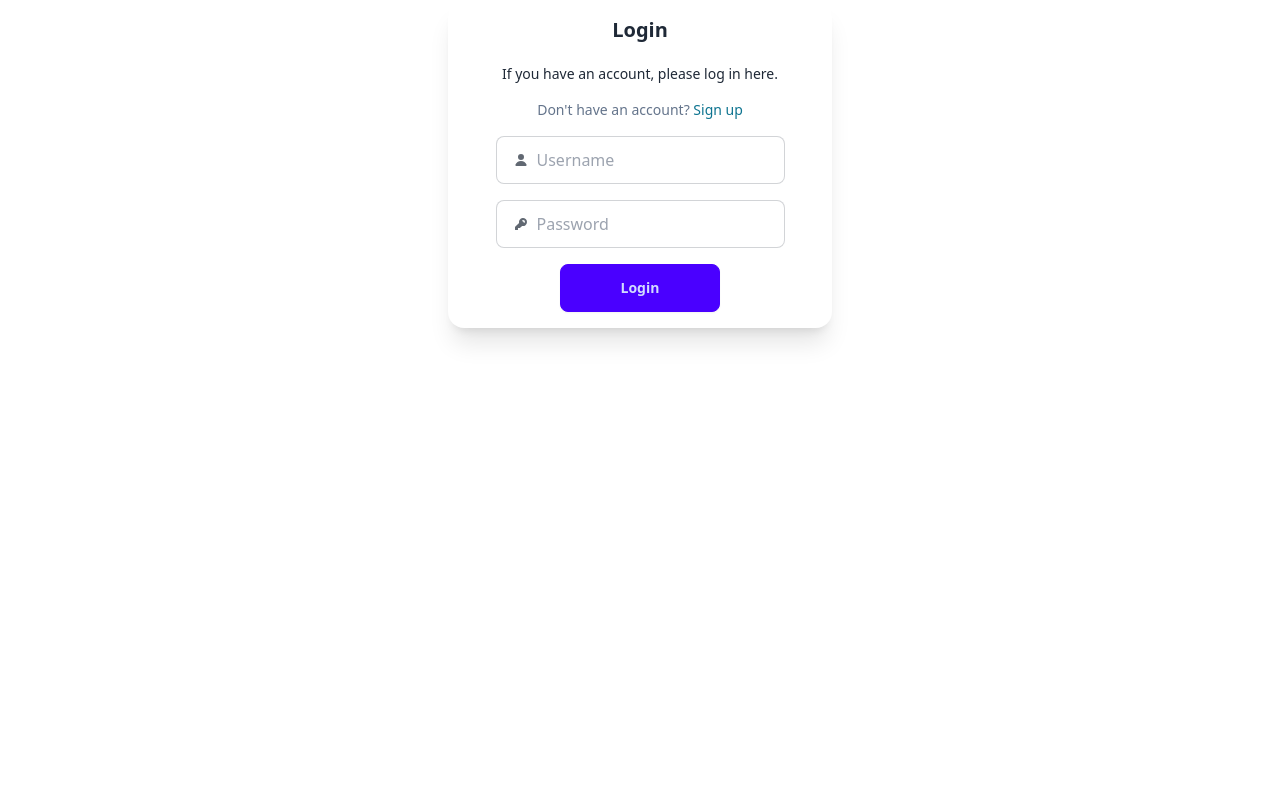
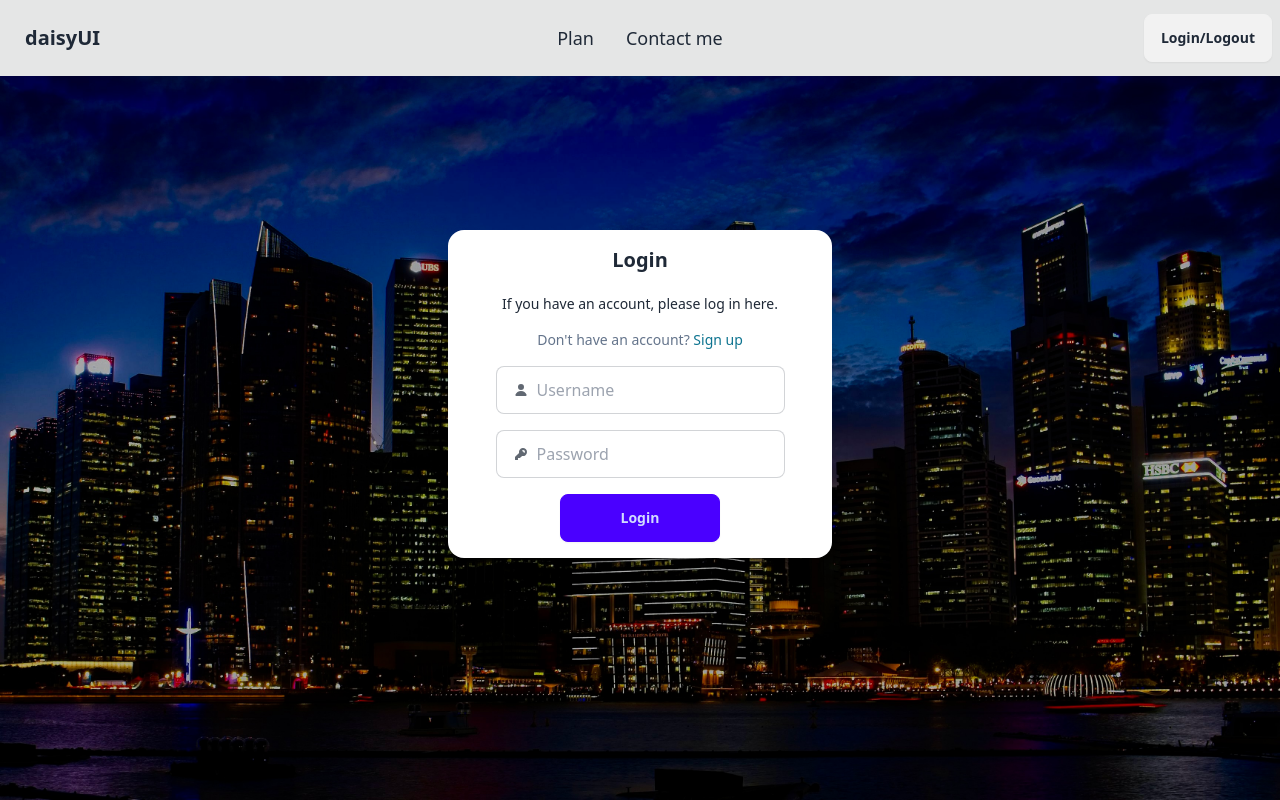
Before and after one commit to EricLi0473/CSCI321, a Flask app: page /login in a window 1280 px wide. Run offline with Flask 3, Linux system fonts and the light colour scheme; some libraries are stand-ins or nearby versions.

Commit message:
JinWei upload, user page and admin page, not complete yet

```diff
--- a/templates/system/login.html
+++ b/templates/system/login.html
@@ -5,10 +5,46 @@
     <meta name="viewport" content="width=device-width, initial-scale=1.0" />
     <link href="https://cdn.jsdelivr.net/npm/daisyui@4.12.2/dist/full.min.css" rel="stylesheet" type="text/css" />
     <script src="https://cdn.tailwindcss.com"></script>
+    <script src="https://cdn.jsdelivr.net/npm/vue@2/dist/vue.js"></script>
+    <script src="https://cdn.jsdelivr.net/npm/axios/dist/axios.min.js"></script>
     <title>login</title>
   </head>
+  <header>
+      <div class="navbar bg-base-100 border-solid bg-base-300">
+  <div class="navbar-start">
+    <div class="dropdown">
+      <div tabindex="0" role="button" class="btn btn-ghost lg:hidden">
+        <svg xmlns="http://www.w3.org/2000/svg" class="h-5 w-5" fill="none" viewBox="0 0 24 24" stroke="currentColor"><path stroke-linecap="round" stroke-linejoin="round" stroke-width="2" d="M4 6h16M4 12h8m-8 6h16" /></svg>
+      </div>
+      <ul tabindex="0" class="menu menu-sm dropdown-content mt-3 z-[1] p-2 shadow bg-base-100 rounded-box w-52">
+        <li><a>Item 1</a></li>
+        <li>
+          <a>Parent</a>
+          <ul class="p-2">
+            <li><a>Submenu 1</a></li>
+            <li><a>Submenu 2</a></li>
+          </ul>
+        </li>
+        <li><a>Item 3</a></li>
+      </ul>
+    </div>
+    <a class="btn btn-ghost text-xl">daisyUI</a>
+  </div>
+  <div class="navbar-center hidden lg:flex">
+    <ul class="menu menu-horizontal px-1 text-lg">
+      <li><a>Plan</a></li>
+      <li><a>Contact me</a></li>
+    </ul>
+  </div>
+  <div class="navbar-end">
+    <a class="btn">Login/Logout</a>
+  </div>
+</div>
+
+  </header>
   <body>
-<div class="card w-96 bg-base-100 shadow-xl card-compact mx-auto" id="app">
+
+  <div class="card w-96 bg-base-100 shadow-xl card-compact mx-auto mt-8" id="app" style="margin-top: 12%" >
 <div class="card-body items-center space-y-2">
   <h2 class="card-title">Login</h2>
   <p>If you have an account,  please log in here.</p>
@@ -35,9 +71,21 @@
   </div>
 </dialog>
 </div>
- <script src="https://cdn.jsdelivr.net/npm/vue@2/dist/vue.js"></script>
-    <script src="https://cdn.jsdelivr.net/npm/axios/dist/axios.min.js"></script>
-    <script>
+
+<style>
+  body,html{
+    height:100%;
+    margin:0;
+  }
+  body{
+    background: url("static/resource/bck_city.jpg") no-repeat center center fixed;
+    background-size:cover;
+    justify-content: center;
+    align-items: center;
+  }
+</style>
+
+<script>
       new Vue({
         el: '#app',
         delimiters: ['[[', ']]'],
```
Also changed, not shown: templates/system/officialWeb.html (added, +58 -0 lines).
